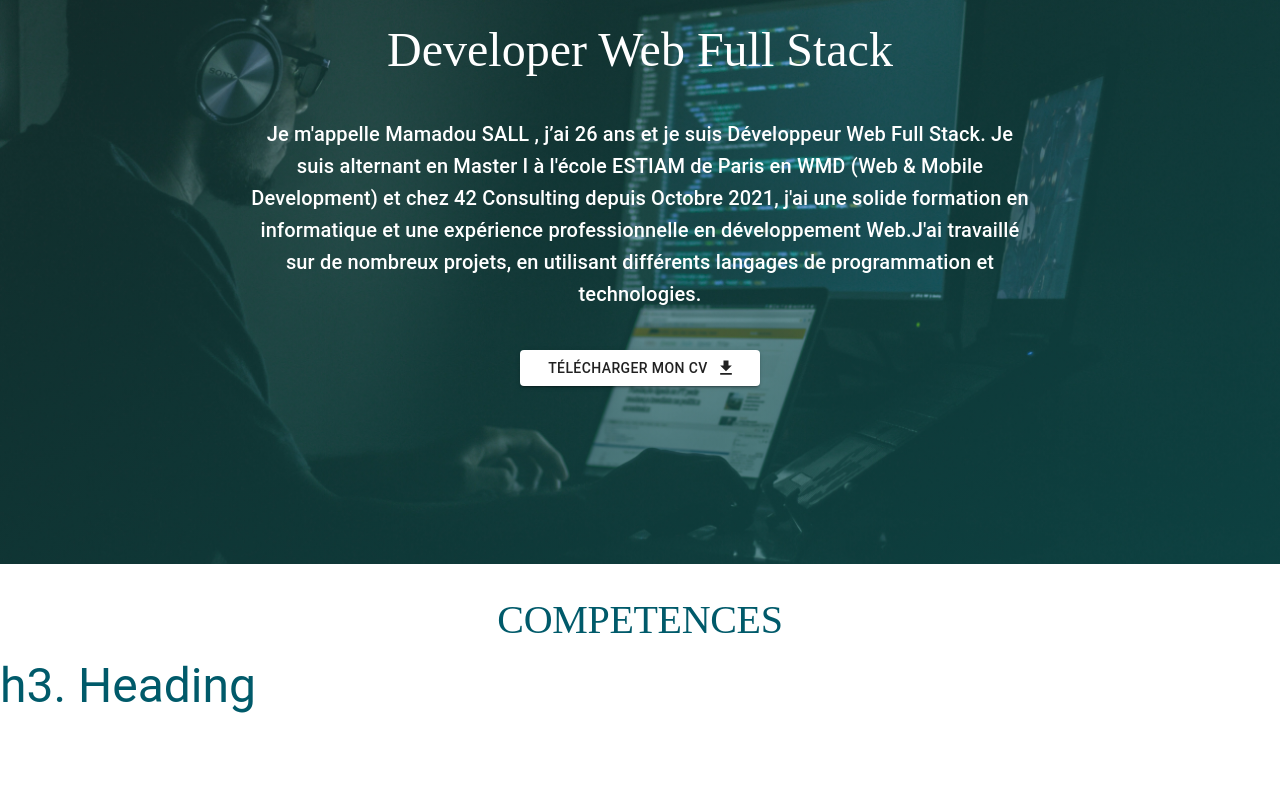
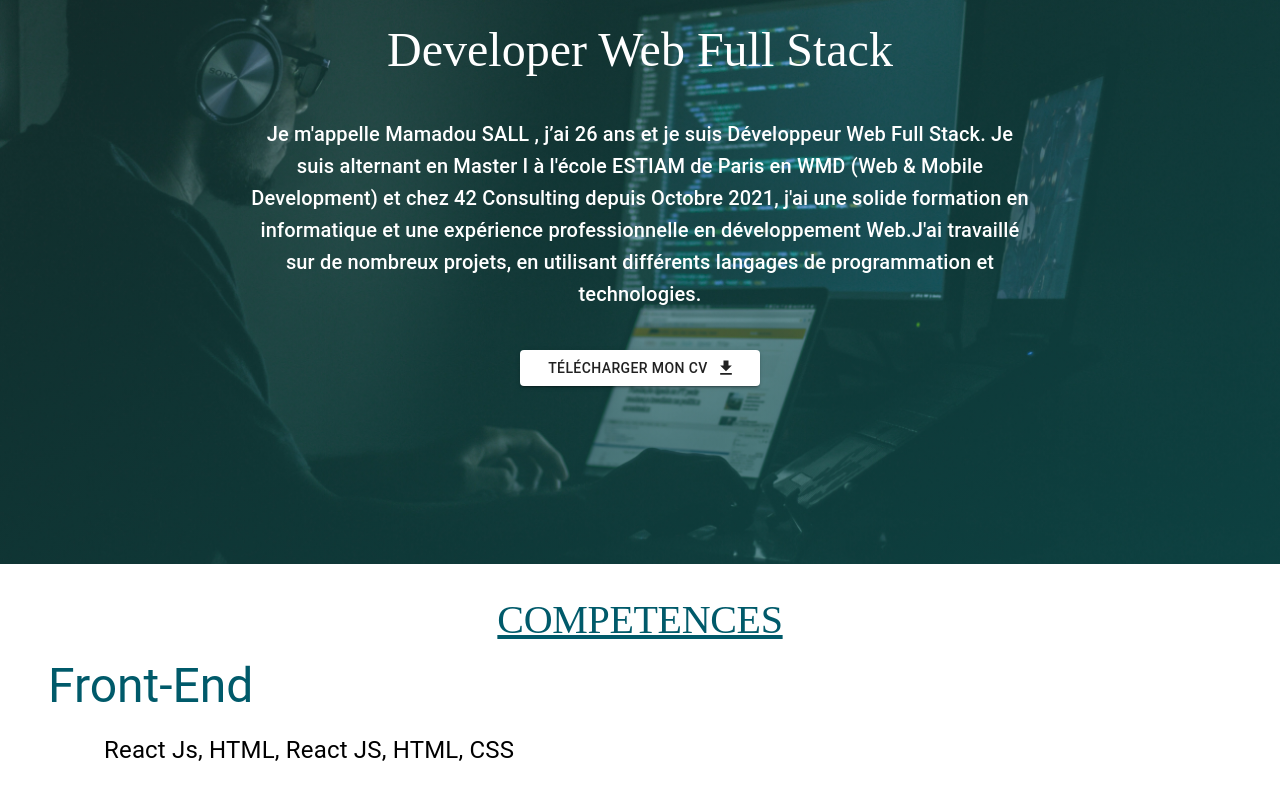
Before and after one commit to mahdou19/portfolio, a React (Create React App) app: page / in a window 1280 px wide. Shown: the part 220-1020 px from the top of the page. Built offline with nearby package versions, Linux system fonts and the light colour scheme; a web font is replaced by a local one.

Commit message:
add skill

```diff
--- a/src/components/mainpage/skills/Skills.jsx
+++ b/src/components/mainpage/skills/Skills.jsx
@@ -1,17 +1,25 @@
 import { Box, Typography, useTheme } from "@mui/material";
 import React from "react";
 import { useStyles } from "../../../style/skills/index.jsx";
+
+
+const skills = [ {title : "Front-End", skill: ["React JS", "HTML", "CSS"]}]
 
 function Skills() {
     const theme = useTheme()
   const classes = useStyles();
   return (
     <Box className={classes.skillContainer} sx={{ mt: 4 }}>
-      <Box className={classes.skillHeader}>
+      <Box className={classes.skillHeader} sx={{  [theme.breakpoints.down('sm')]: {
+            fontFamily: 'Bangers',
+            fontSize: "1.5em",
+            justifyContent: 'center',
+            alignItems: "center"
+          }}}>
         <Typography
           variant="h2"
           gutterBottom
-          className={classes.skillTitle}
+          className={classes.headerTitle}
           sx={{ fontWeight: 400, fontSize: "2.5em", fontFamily: 'Bungee Inline', [theme.breakpoints.down('sm')]: {
             fontFamily: 'Bangers',
             fontWeight: 400,
@@ -19,8 +27,20 @@ function Skills() {
         >
           COMPETENCES
         </Typography>
-        <Typography variant="h3" gutterBottom>
-          h3. Heading
+        <Typography variant="h3" gutterBottom className={classes.skillTitle}  sx={{  [theme.breakpoints.down('sm')]: {
+            fontFamily: 'Bangers',
+            fontSize: "2em",
+
+          }}}>
+          Front-End
+        </Typography>
+        <Typography variant="h6" gutterBottom className={classes.skillSubTitle} sx={{ ml: 10,fontWeight: 400, fontSize: "1.5em", [theme.breakpoints.down('sm')]: {
+
+            fontSize: "1em",
+            m:0,
+            textAlign: "center"
+          }}}>
+            React Js, HTML, React JS, HTML, CSS
         </Typography>
       </Box>
     </Box>
--- a/src/style/skills/index.jsx
+++ b/src/style/skills/index.jsx
@@ -17,10 +17,20 @@ export const useStyles = makeStyles((theme) =>({
         height: "auto",
         display: "flex",
         flexFlow: "column wrap",
-        color: Colors.green ,
+        color: Colors.green,
+
+    },
+    headerTitle: {
+        textAlign: "center",
+        textDecoration: "underline"
+
+
     },
     skillTitle: {
-        fontSize: "5em",
-        textAlign: "center",
+        paddingLeft: "1em",
+    },
+    skillSubTitle: {
+        paddingLeft: "1em",
+        color: Colors.black,
     }
 }))
```
